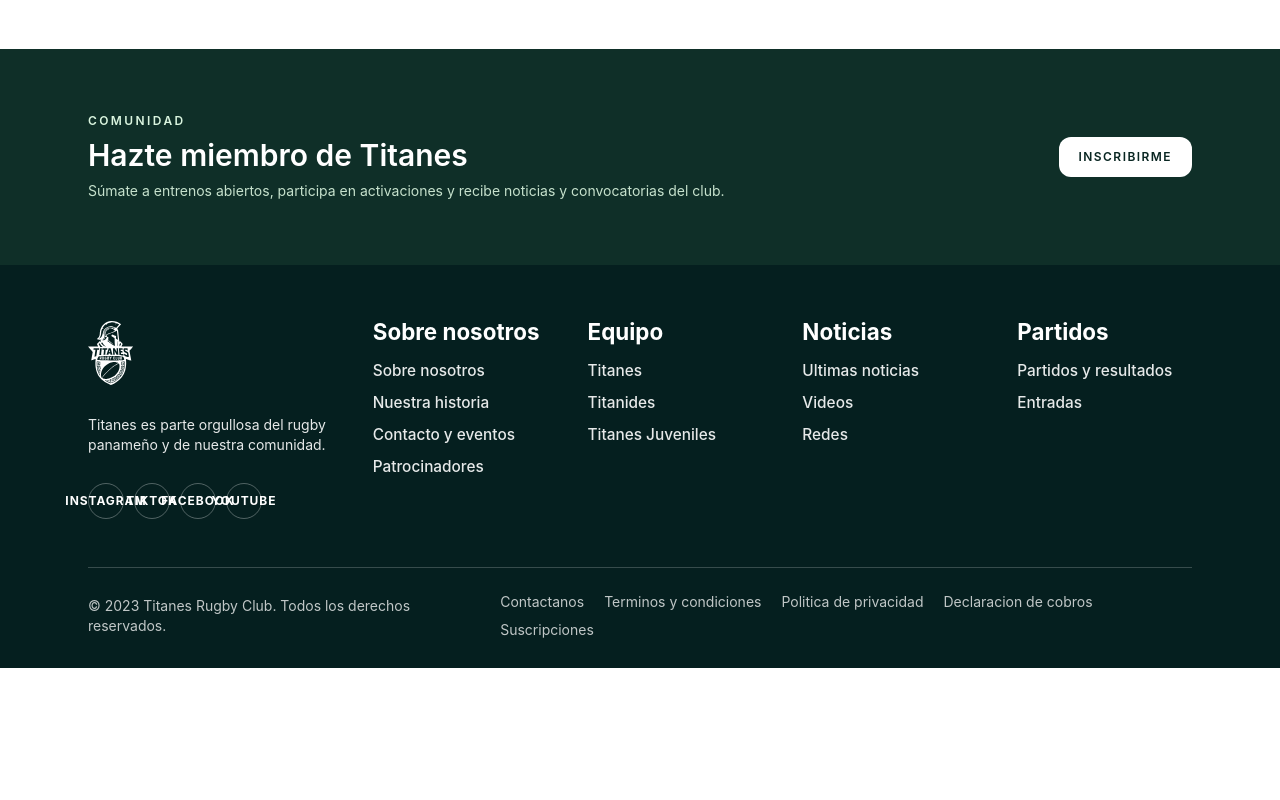
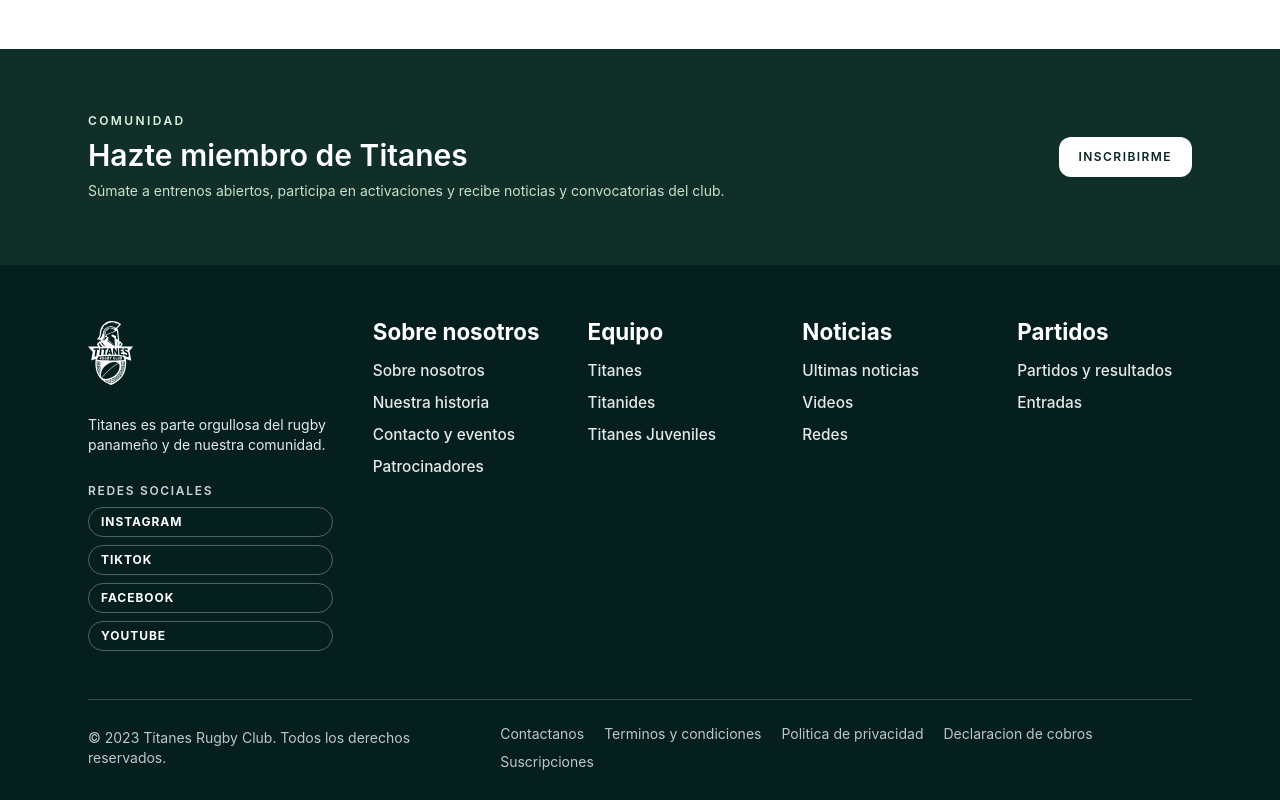
Before and after one commit to Titanes-Rugby/titanes--rc--webpage, a React (Vite) app: page / in a window 1280 px wide. Shown: the part 4437-5237 px from the top of the page. Before the commit the page ends 5105 px from the top, so only its background shows below. Built offline with nearby package versions, Linux system fonts and the light colour scheme.

Commit message:
Mejora de diseño en redes y contacto

```diff
--- a/src/pages/landing/components/LandingFooter.tsx
+++ b/src/pages/landing/components/LandingFooter.tsx
@@ -40,15 +40,18 @@ const LandingFooter = () => {
 						<p className="mt-6 max-w-xs text-sm text-white/90">
 							Titanes es parte orgullosa del rugby panameño y de nuestra comunidad.
 						</p>
-						<div className="mt-7 flex items-center gap-2.5">
+						<div className="mt-7 space-y-2">
+							<p className="text-xs font-semibold uppercase tracking-[0.14em] text-white/80">Redes sociales</p>
+							<div className="flex flex-col gap-2">
 								{socialLinks.map((item) => (
 									<FooterLinkItem
 										key={item.label}
 										label={item.label}
 										href={item.href}
-									className="inline-flex h-9 w-9 items-center justify-center rounded-full border border-white/30 text-xs font-bold uppercase tracking-[0.08em] text-white transition-colors hover:bg-white hover:text-primary-900"
+										className="inline-flex items-center gap-2 rounded-full border border-white/30 px-3 py-1.5 text-xs font-bold uppercase tracking-[0.08em] text-white transition-colors hover:bg-white hover:text-primary-900"
 									/>
 								))}
+							</div>
 						</div>
 					</div>
 
```
Also changed, not shown: src/pages/contact/components/SocialCTA.tsx (indentation only). Lines whose indentation alone changed are shown as unchanged.
